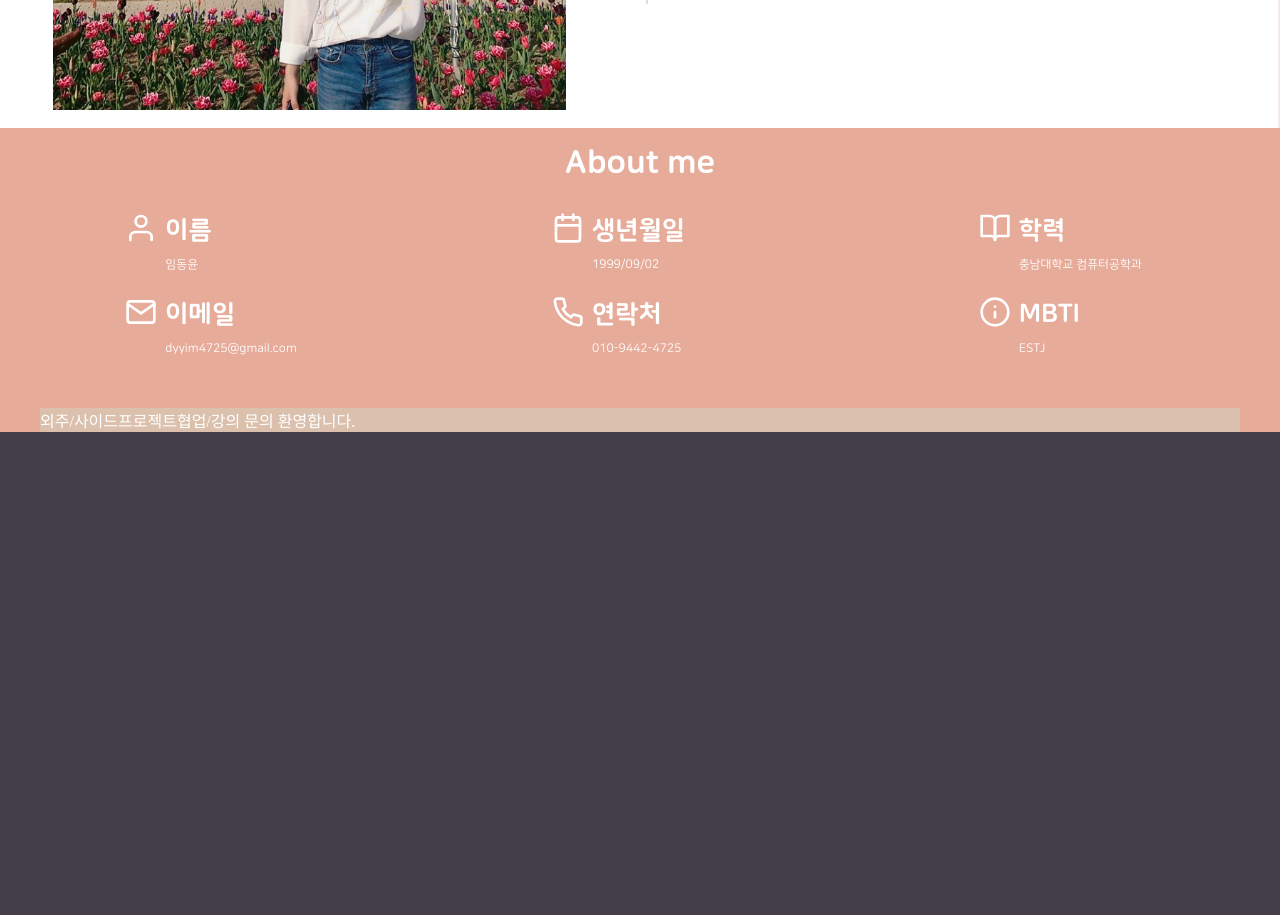
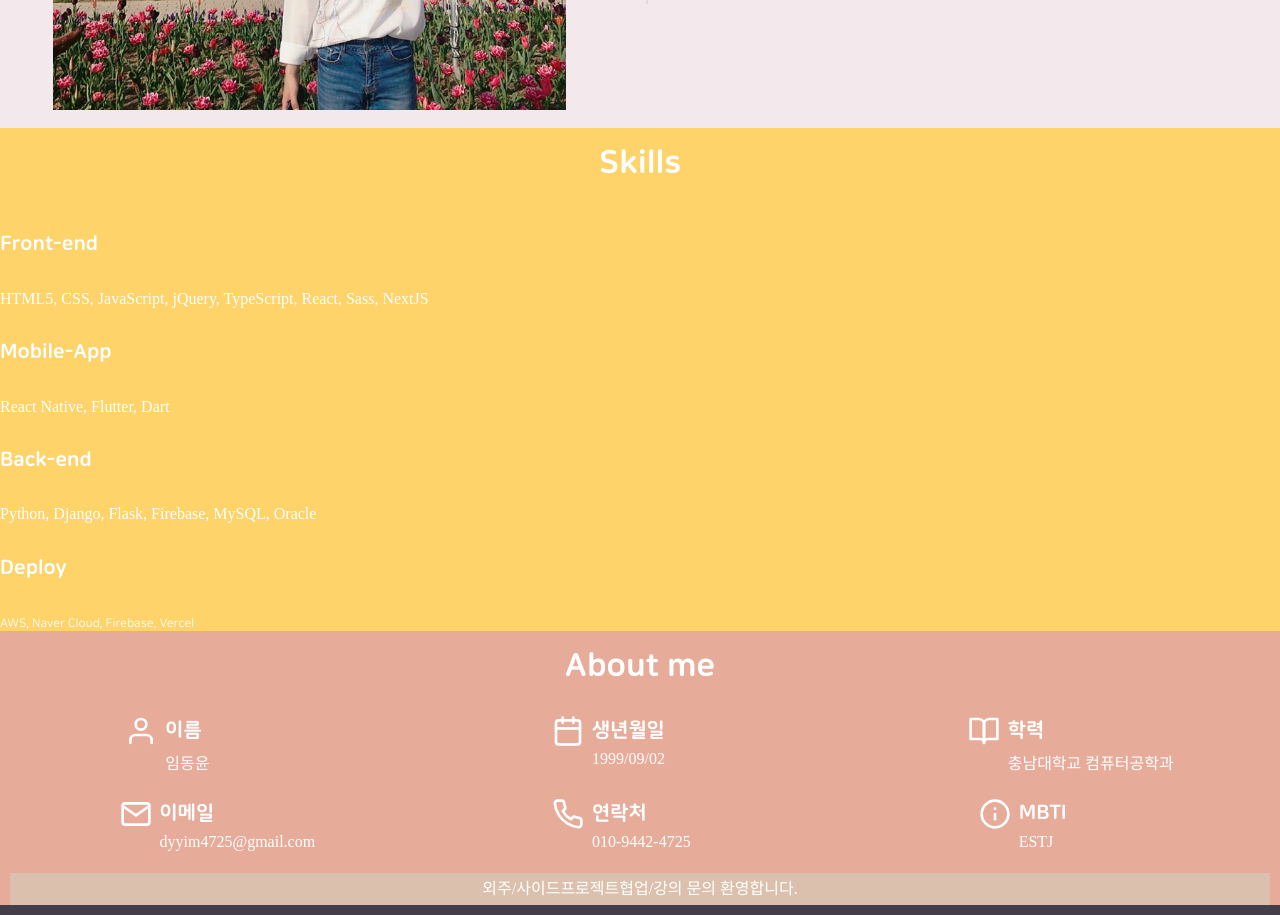
Before and after one commit to DongYounYim/Portfolio, a React (Create React App) app: page / in a window 1280 px wide. Shown: the part 1360-2275 px from the top of the page. Before the commit the page ends 1832 px from the top, so only its background shows below. Built offline with nearby package versions, Linux system fonts and the light colour scheme.

Commit message:
[Add] Skill 공간 추가 일부 수정

```diff
--- a/src/Aboutme/Aboutme.jsx
+++ b/src/Aboutme/Aboutme.jsx
@@ -13,8 +13,8 @@ const Aboutme = () => {
             style={{ padding: "0 8px" }}
           />
           <div>
-            <h4>이름</h4>
-            <span>임동윤</span>
+            <h5>이름</h5>
+            <p>임동윤</p>
           </div>
         </div>
         <div className="icon-text-flex-container">
@@ -25,8 +25,8 @@ const Aboutme = () => {
             style={{ padding: "0 8px" }}
           />
           <div>
-            <h4>생년월일</h4>
-            <span>1999/09/02</span>
+            <h5>생년월일</h5>
+            <p>1999/09/02</p>
           </div>
         </div>
         <div className="icon-text-flex-container">
@@ -37,8 +37,8 @@ const Aboutme = () => {
             style={{ padding: "0 8px" }}
           />
           <div>
-            <h4>학력</h4>
-            <span>충남대학교 컴퓨터공학과</span>
+            <h5>학력</h5>
+            <p>충남대학교 컴퓨터공학과</p>
           </div>
         </div>
         <div className="icon-text-flex-container">
@@ -49,8 +49,8 @@ const Aboutme = () => {
             style={{ padding: "0 8px" }}
           />
           <div>
-            <h4>이메일</h4>
-            <span>dyyim4725@gmail.com</span>
+            <h5>이메일</h5>
+            <p>dyyim4725@gmail.com</p>
           </div>
         </div>
         <div className="icon-text-flex-container">
@@ -61,8 +61,8 @@ const Aboutme = () => {
             style={{ padding: "0 8px" }}
           />
           <div>
-            <h4>연락처</h4>
-            <span>010-9442-4725</span>
+            <h5>연락처</h5>
+            <p>010-9442-4725</p>
           </div>
         </div>
         <div className="icon-text-flex-container">
@@ -73,14 +73,17 @@ const Aboutme = () => {
             style={{ padding: "0 8px" }}
           />
           <div>
-            <h4>MBTI</h4>
-            <span>ESTJ</span>
+            <h5>MBTI</h5>
+            <p>ESTJ</p>
           </div>
         </div>
       </div>
-      <div style={{ backgroundColor: "#dbc1ad", margin: "40px" }}>
-        <p>외주/사이드프로젝트협업/강의 문의 환영합니다. </p>
-      </div>
+      <p
+        className="sectionParagraph"
+        style={{ backgroundColor: "#dbc1ad", margin: 10 }}
+      >
+        외주/사이드프로젝트협업/강의 문의 환영합니다.
+      </p>
     </section>
   );
 };
--- a/src/SliderContents/SliderContent1.jsx
+++ b/src/SliderContents/SliderContent1.jsx
@@ -3,10 +3,7 @@ import profileImg from "../assets/images/profile.jpg";
 
 const SliderContent1 = () => {
   return (
-    <div
-      style={{ display: "flex", backgroundColor: "white" }}
-      className="CardContent"
-    >
+    <div style={{ display: "flex" }} className="CardContent pebbleBackground">
       <div
         style={{
           display: "flex",
--- a/src/SliderContents/SliderContent2.jsx
+++ b/src/SliderContents/SliderContent2.jsx
@@ -5,10 +5,7 @@ import GithubIcon from "../assets/images/githubIcon.png";
 
 const SliderContent2 = () => {
   return (
-    <div
-      style={{ display: "flex", height: "-webkit-fill-available" }}
-      className="CardContent pebbleBackground"
-    >
+    <div style={{ display: "flex" }} className="CardContent pebbleBackground">
       <div
         style={{
           display: "flex",
--- a/src/page/Main.js
+++ b/src/page/Main.js
@@ -13,13 +13,28 @@ export default function Main() {
       <Header />
       <Banner />
       <section id="intro" style={{ backgroundColor: "#f3e8eb" }}>
-        <h3 className="sectionTitle">Abstract</h3>
+        <h3 className="sectionTitle" style={{ color: "black" }}>
+          Abstract
+        </h3>
         <Slider>
           <SliderContent1 />
           <SliderContent2 />
           <SliderContent3 />
         </Slider>
       </section>
+      <section style={{ backgroundColor: "#FDD36A" }}>
+        <h3 className="sectionTitle">Skills</h3>
+        <div>
+          <h5>Front-end</h5>
+          <p>HTML5, CSS, JavaScript, jQuery, TypeScript, React, Sass, NextJS</p>
+          <h5>Mobile-App</h5>
+          <p>React Native, Flutter, Dart</p>
+          <h5>Back-end</h5>
+          <p>Python, Django, Flask, Firebase, MySQL, Oracle</p>
+          <h5>Deploy</h5>
+          <span>AWS, Naver Cloud, Firebase, Vercel</span>
+        </div>
+      </section>
       <Aboutme />
     </div>
   );
--- a/src/style/style.scss
+++ b/src/style/style.scss
@@ -306,6 +306,13 @@ a {
   padding: 12px;
 }
 
+.sectionParagraph {
+  text-align: center;
+  line-height: 1;
+  margin: 0;
+  padding: 8px;
+}
+
 .gridContainer {
   display: grid;
   grid-template-columns: 1fr 1fr 1fr;
@@ -316,7 +323,11 @@ a {
     padding: 12px;
   }
 
-  h4 {
+  p {
+    margin: 0;
+  }
+
+  h5 {
     margin: 4px 0 8px 0;
   }
 }
@@ -337,6 +348,9 @@ a {
 }
 
 @media screen and (max-width: 767px) {
+  .history {
+    display: none;
+  }
   .gridContainer {
     grid-template-columns: 1fr;
   }
```
